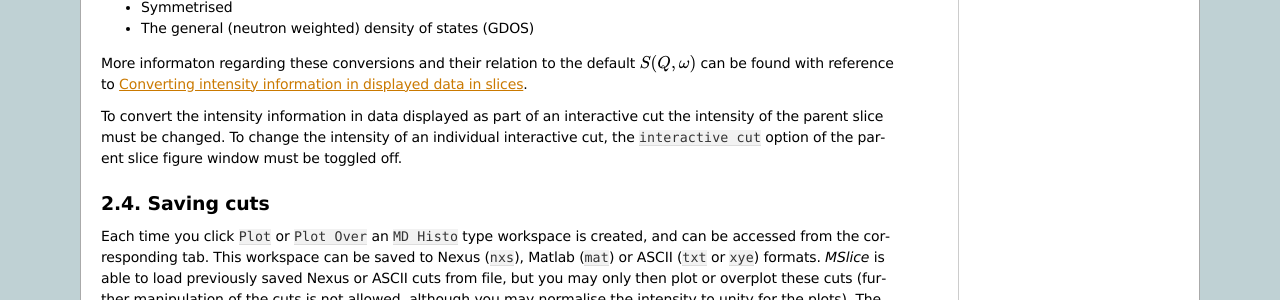
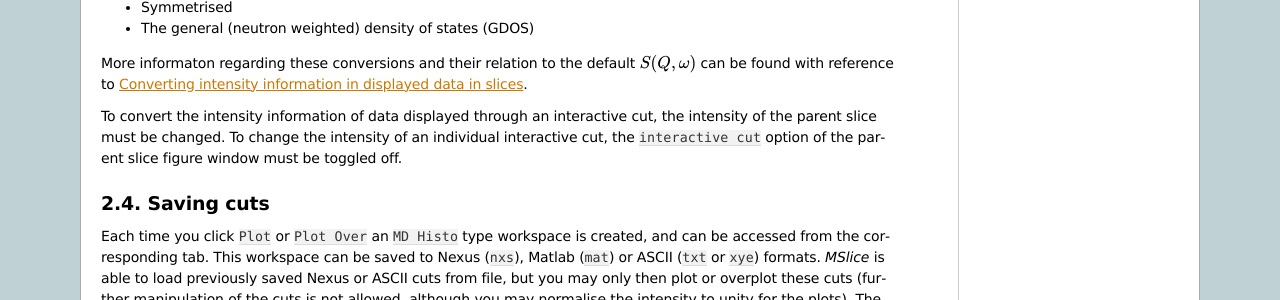
Before and after one commit to mantidproject/mslice, a Sphinx documentation site: the page built from docs/source/cutting.rst, in a window 1280 px wide and 900 px high, scrolled down 2908 px. Shown: the part 152-452 px from the top of the window. Built offline with Sphinx 7.4.7, drawn with Linux system fonts in a browser that asks for light colours; formulas are drawn with MathJax 3.

Commit message:
ammend working #REF815

```diff
--- a/docs/source/cutting.rst
+++ b/docs/source/cutting.rst
@@ -92,7 +92,7 @@ The different options available are:
 More informaton regarding these conversions and their relation to the default :math:`S(Q, \omega)` can be found with
 reference to :ref:`Converting_Intensity`.
 
-To convert the intensity information in data displayed as part of an interactive cut the intensity of the parent slice
+To convert the intensity information of data displayed through an interactive cut, the intensity of the parent slice
 must be changed. To change the intensity of an individual interactive cut, the ``interactive cut`` option of the parent
 slice figure window must be toggled off.
 
```
